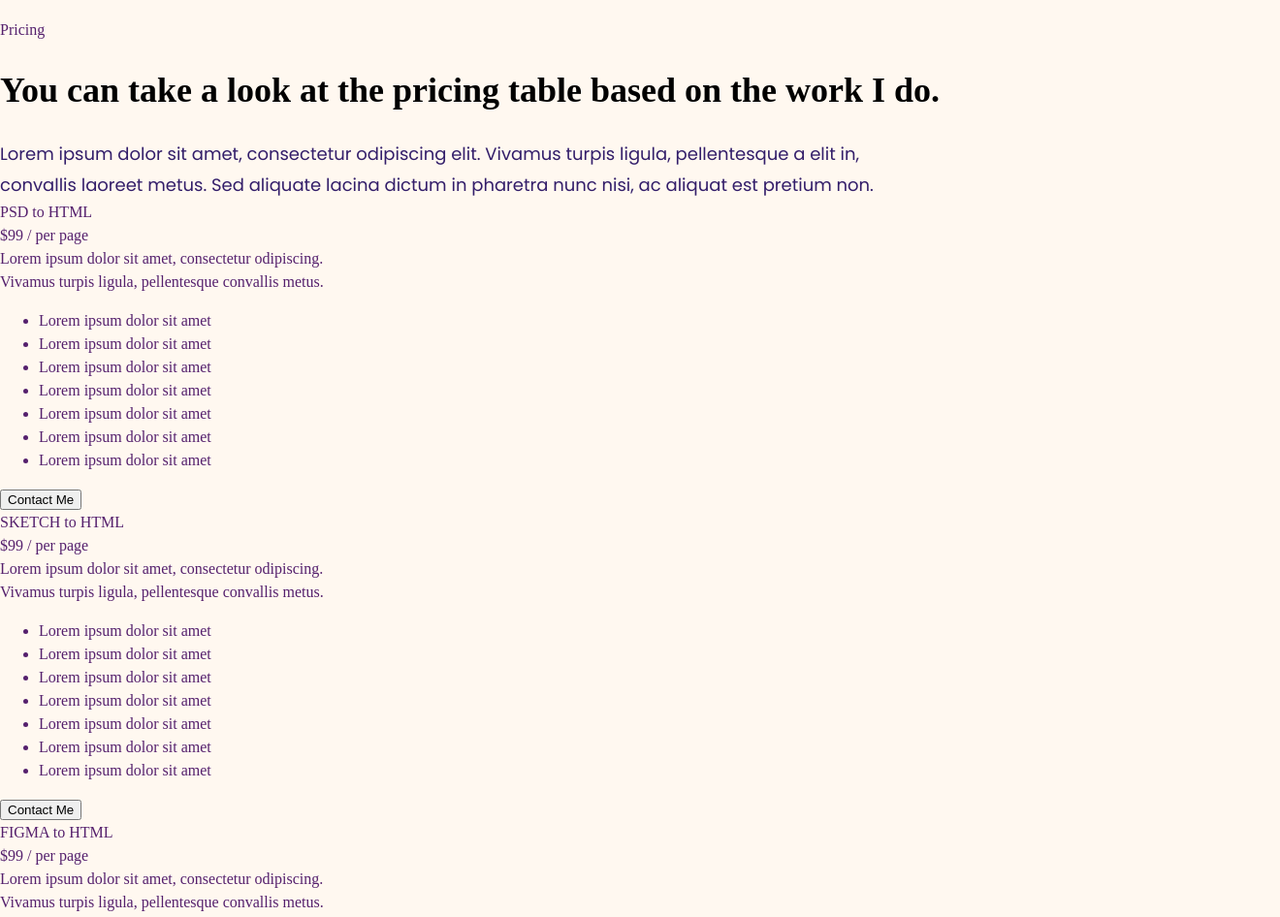
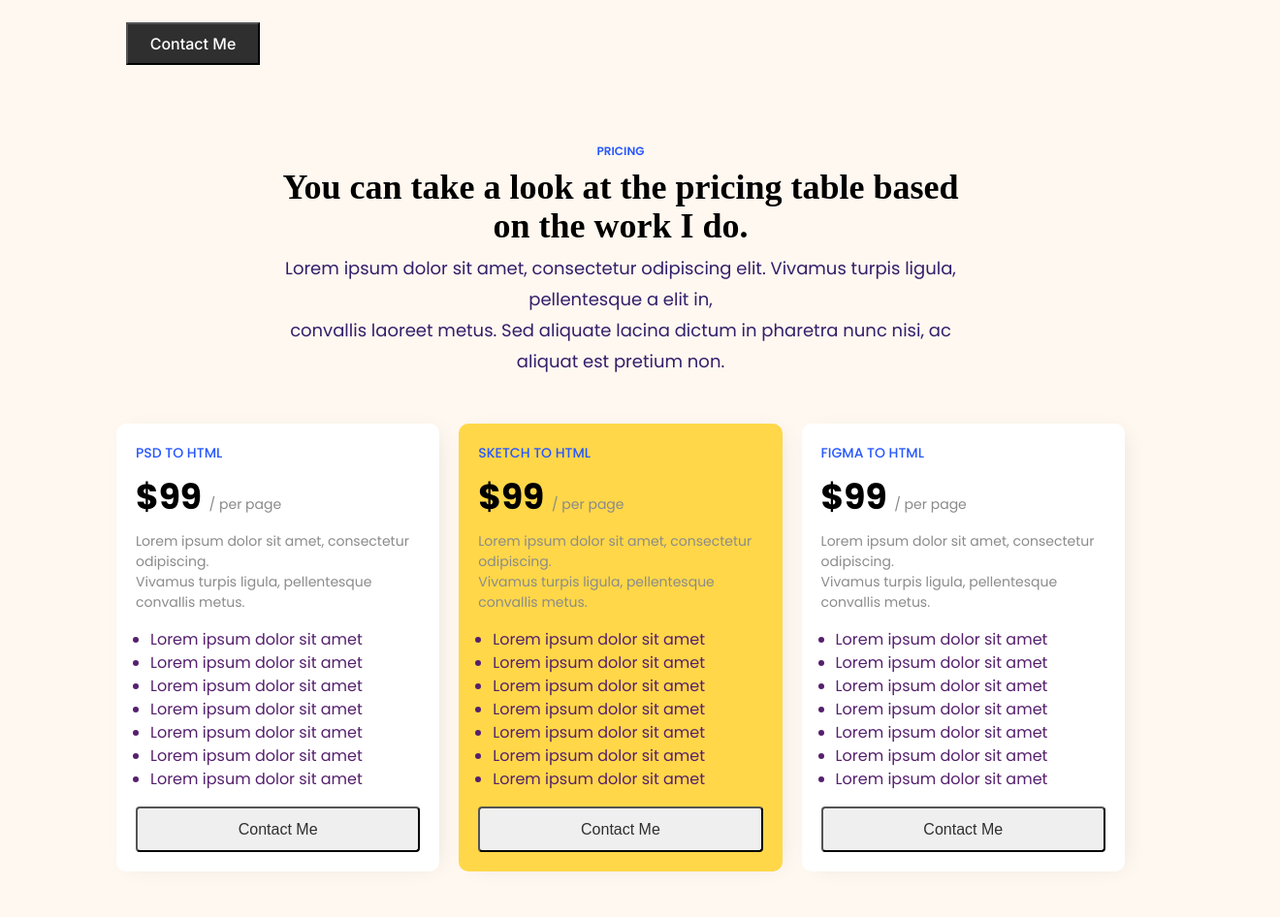
Before and after one commit to SachinJS24/Developer-Profile, a plain HTML site: page index.html in a window 1280 px wide. Shown: the part 485-1431 px from the top of the page at 97% size, 1320 px wide, since content can reach past the window. Drawn offline with Linux system fonts and the light colour scheme.

Commit message:
on css file added styles for pricing and footer section

```diff
--- a/style.css
+++ b/style.css
@@ -41,8 +41,8 @@ h2 {
 
 #hero-section {
     display: flex;
-    max-width: 1440px;
-    margin; 0  auto;
+    max-width: 1060px;
+    margin: 0  auto;
 }
 
 #hero-text {
@@ -56,7 +56,8 @@ h2 {
 
 #hero-image {
     width: 100%;
-    border-top-left-radius: 300px;
+    border-top-left-radius: 150px;
+    margin-top: 80px;
 }
 .small-text {
     font-family: "Inter" , sans-serif;
@@ -81,3 +82,131 @@ h2 {
     color: #ffffff;
     margin-top: 20px;
 }
+
+#pricing-section {
+    max-width: 1060px;
+    margin: 48px auto;
+}
+
+.overtitle {
+    font-family: Poppins;
+    font-size: 12px;
+    font-weight: 600;
+    line-height: 18px;
+    text-align: center;
+    text-transform: uppercase;
+    color: #2858ff;
+    margin-bottom: 8px;
+
+
+}
+
+.section-heading {
+    max-width: 700px;
+    text-align: center;
+    margin: 0 auto;
+
+}
+
+.bigtext {
+    text-align: center;
+    margin: 8px auto 48px auto;
+    max-width: 740px;
+}
+
+#pricing-boxes {
+    display: flex;
+}
+
+.pricing-box {
+    width: 33.33%;
+}
+
+.pricing-card{
+    background-color: #ffffff;
+    margin: 0 10px;
+    border-radius: 10px;
+    box-shadow: 6px 2px 25px -9px #0000001A;
+    padding: 20px;
+}
+
+.service {
+    font-family: Poppins;
+    font-size: 14px;
+    font-weight: 500;
+    line-height: 21px;
+    text-transform: uppercase;
+    color: #2858ff;
+}
+
+.price {
+    color: #000000;
+    font-family: Poppins;
+    font-size: 36px;
+    font-weight: 700;
+    line-height: 54px;
+    margin-top: 8px;
+
+}
+
+.price-per {
+    font-family: Poppins;
+    font-size: 14px;
+    font-weight: 400;
+    line-height: 21px;
+    color: #8A8A8A;
+}
+
+.service-description {
+    font-family: Poppins;
+    font-size: 14px;
+    font-weight: 400;
+    line-height: 21px;
+    color: #8B8B8B;
+    margin-top: 8px;
+
+}
+
+.service-benefits {
+    padding-left: 15px;
+    list-style-type: disc;
+    font-family: Poppins;
+    font-size: 16px;
+    font-weight: 400;
+    line-height: 24px;
+}
+
+.Service-contact-button {
+    width: 100%;
+    padding: 12px;
+    border-radius: 4px;
+    border-width: 2px;
+    color: #2f2f2f;
+    line-height: 19px;
+    font-weight: 500;
+    font-size: 16px;
+}
+
+.Service-contact-button:hover {
+    background-color: #2f2f2f;
+    color: #ffffff;
+    cursor: pointer;
+}
+
+.box-2 {
+    background-color: #ffD748;
+}
+
+#footer {
+    width: 100%;
+    text-align: center;
+    padding: 20px;
+    background-color: #000000;
+    color: #ffffff;
+    margin-top: 48px;
+    font-family: Poppins;
+    font-size: 12px;
+    font-weight: 500;
+    line-height: 18px;
+    letter-spacing: oem;
+}
```
